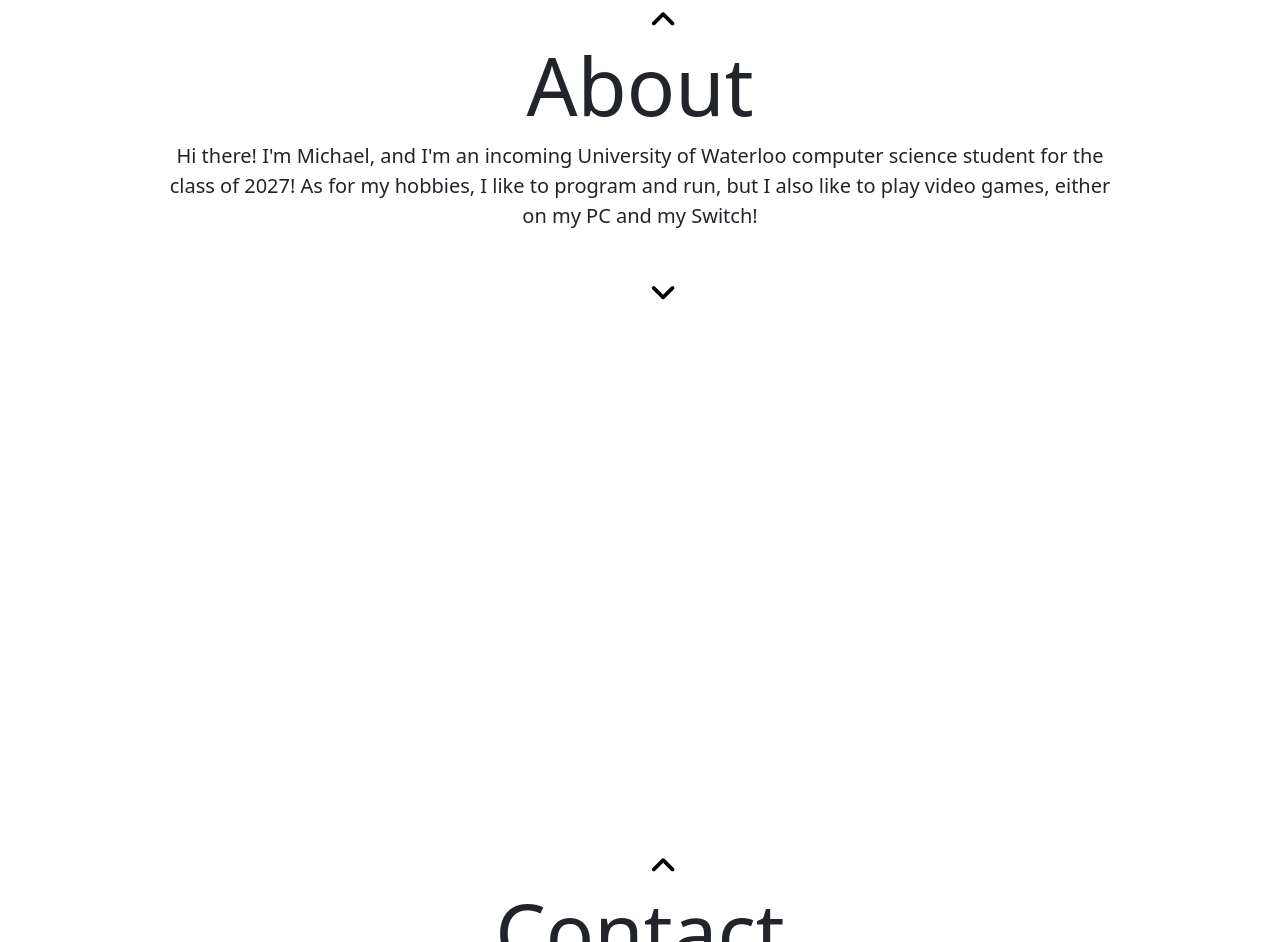
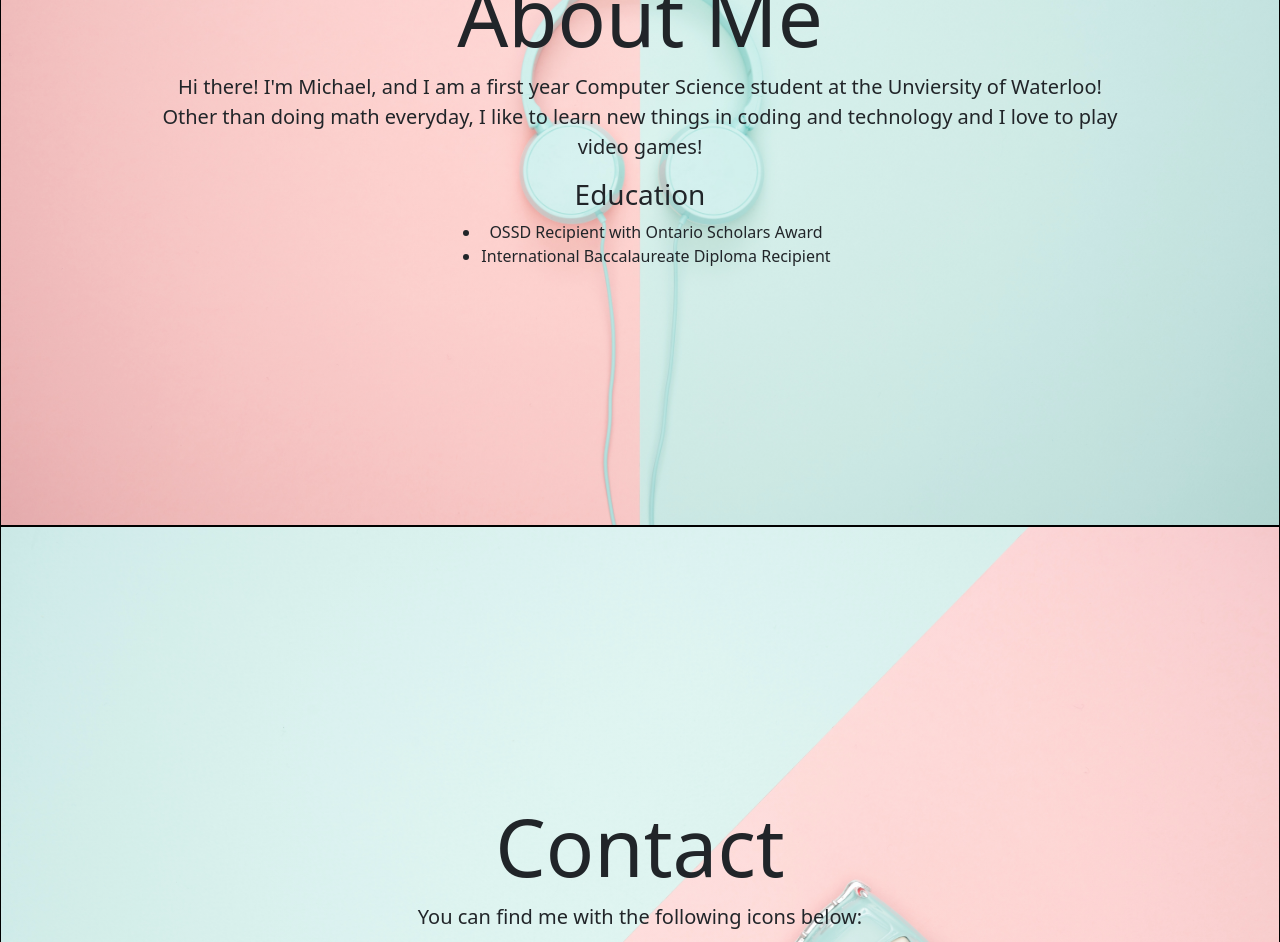
Before and after one commit to Derzz/derzz.github.io, a plain HTML site: page index.html in a window 1280 px wide. Shown: the part 914-1856 px from the top of the page. Drawn offline with nearby package versions, Linux system fonts and the light colour scheme.

Commit message:
Added background images and removed arrows to make everything look more clean.

```diff
--- a/index.html
+++ b/index.html
@@ -33,44 +33,38 @@
     </div>
     <!--end of Navigation bar-->
 
-    <div class="wrapper">
+    <section class="wrapper">
         <div class="typing-demo">
             Hi there! I'm Michael!
         </div>
-    </div>
-    <p>
-        <a href="#about"><i class="fa-solid fa-angle-down"></i></a>
-    </p>
+    </section>
 
 </div>
+<section class="main" id="about">
+    <h1 class="display-1">About Me</h1>
+    <p class="lead">
+        Hi there! I'm Michael, and I am a first year Computer Science student at the Unviersity of Waterloo!
+        <br>Other than doing math everyday, I like to learn new things in coding and technology and I love to play video games!</br>
+    </p>
+    <h3>Education</h3>
+    <ul>
+        <li>OSSD Recipient with Ontario Scholars Award</li>
+        <li>International Baccalaureate Diploma Recipient</li>
+    </ul>
+</section>
 
-
-<div class="main" id="about">
-    <div>
-        <a href="#main"><i class="fa-solid fa-angle-up fixed-top"></i></a>
-    </div>
-    <h1 class="display-1">About</h1>
-    <p class="lead">
-        Hi there! I'm Michael, and I'm an incoming University of Waterloo computer science student for the class of 2027!
-        As for my hobbies, I like to program and run, but I also like to play video games, either on my PC and my Switch!
-        <!doctype html>
-        <html lang="en">
-        <head>
-            <meta charset="UTF-8">
-            <meta name="viewport"
-                  content="width=device-width, user-scalable=no, initial-scale=1.0, maximum-scale=1.0, minimum-scale=1.0">
-            <meta http-equiv="X-UA-Compatible" content="ie=edge">
-        </head>
-        </html>
-    </p>
-    <a href="#contact"><i class="fa-solid fa-angle-down fixed-bottom"></i></a>
-</div>
-
-<div class="main" id="contact">
-    <a href="#about"><i class="fa-solid fa-angle-up"></i></a>
+<section class="main" id="contact">
     <h1 class="display-1">Contact</h1>
     <p class="lead">
-        My contact links are in the icons. Feel free to email or DM me to say hi!
+        You can find me with the following icons below:
+        <ul>
+    <div class="nav position-relative top-0 end-0" style="font-size:50px;">
+        <a href="https://www.instagram.com/derzpie/" target="_blank"> <i class="fa-brands fa-instagram"></i></a>
+        <a href="mailto:michaelx.10@hotmail.com" target="_blank"><i class="fa-solid fa-envelope"></i></a>
+        <a href="https://www.linkedin.com/in/michael-xie1/"target="_blank"><i class="fa-brands fa-linkedin"></i></a>
+        <a href="https://github.com/Derzz"target="_blank"><i class="fa-brands fa-github"></i></a>
+    </div>
+</ul>
         <!doctype html>
         <html lang="en">
         <head>
@@ -82,7 +76,7 @@
         </head>
         </html>
     </p>
-</div>
+</section>
 
 
 
--- a/nav.html
+++ b/nav.html
@@ -17,7 +17,6 @@
                 <a href="mailto:michaelx.10@hotmail.com" target="_blank"><i class="fa-solid fa-envelope"></i></a>
                 <a href="https://www.linkedin.com/in/michael-xie1/"target="_blank"><i class="fa-brands fa-linkedin"></i></a>
                 <a href="https://github.com/Derzz"target="_blank"><i class="fa-brands fa-github"></i></a>
-                <a href="https://open.spotify.com/user/skittlepiez"target="_blank"><i class="fa-brands fa-spotify"></i></a>
             </div>
         </ul>
     </div>
--- a/styles.css
+++ b/styles.css
@@ -10,14 +10,6 @@
     color:black;
     padding-left:10px;
 
-}
-
-.fa-angle-down{
-    font-size:30px;
-    position:relative;
-    top:95%;
-    left:50%;
-    z-index: 1;
 }
 
 .fa-angle-up{
@@ -37,7 +29,7 @@
 /*For typewriter effect; Used from: https://codepen.io/denic/pen/GRoOxbM*/
 .wrapper {
     zoom:0.8;
-    height: 95vh;
+    height: 100vh;
     display:flex;
 
     /*This part is important for centering*/
@@ -69,12 +61,20 @@
 }
 
 
+#main{
+    /*Green Potted Plant on White Ceramic Vase used with permission from Andreea Ch (https://www.pexels.com/@andreea-ch-371539/)*/
+    background-image: linear-gradient(rgba(255,255,255,),rgba(255,255,255,0.25)), url("/images/main.jpg");
+}
+
 #about{
     display:flex;
     flex-direction:column;
     align-items:center;
     justify-content:center;
     height:100vh;
+
+    /*Blue Headphones used with permission from Moose Studios (https://www.pexels.com/photo/blue-headphone-1037992/)*/
+    background-image: linear-gradient(rgba(255,255,255,0.25),rgba(255,255,255,0.25)), url("/images/about.jpg");
 }
 
 #contact{
@@ -83,9 +83,27 @@
     align-items:center;
     justify-content:center;
     height:100vh;
+
+    /*Classic Blue Coupe Die-cast Model used with permission from Moose Studios (https://www.pexels.com/photo/classic-blue-coupe-die-cast-model-1037995/) */
+    background-image: linear-gradient(rgba(255,255,255,0.25),rgba(255,255,255,0.25)), url("/images/contact.jpg");
 }
 
 .lead{
     width:75vw;
     text-align:center;
 }
+
+
+section {
+    height: 100vh;
+    border: 1px solid black;
+    display: flex;
+    justify-content: center;
+    align-items: center;
+    text-align: center;
+
+    background-size: cover; /* Add this line */
+    background-position: center center; /* Add this line */
+    background-repeat: no-repeat; /* Add this line */
+    background-attachment: fixed; /* Add this line */
+}
```
Also changed, not shown: images/about.jpg (added), images/contact.jpg (added).
